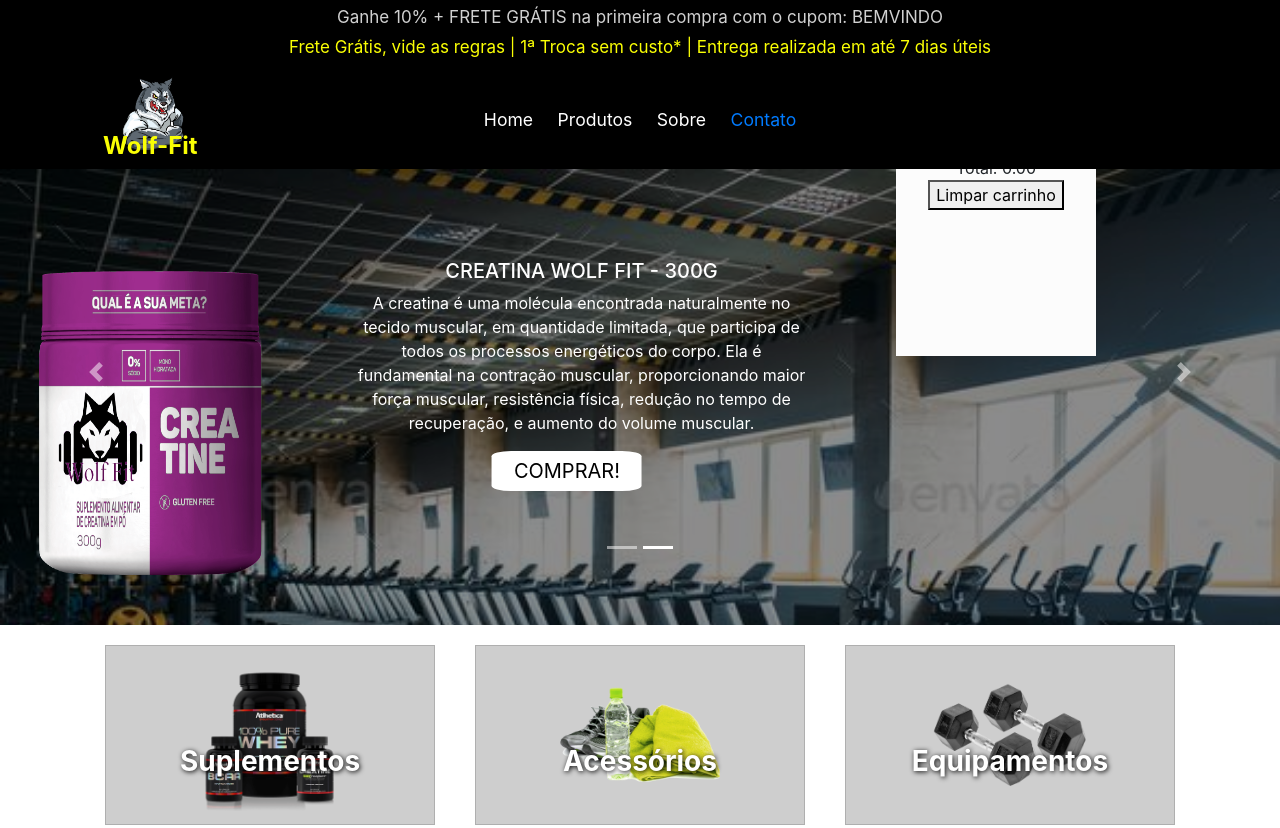
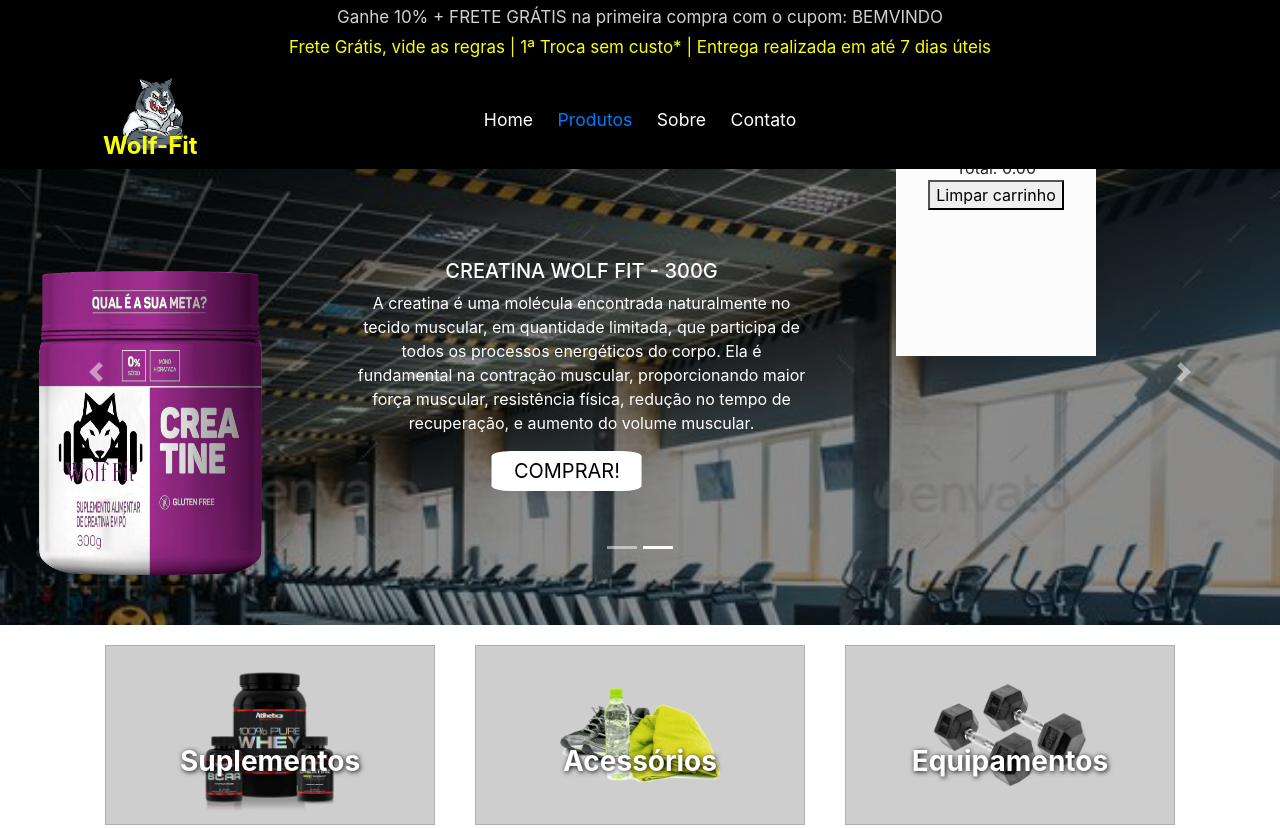
Before and after one commit to jhoneshark/projeto-empreendedorismo, a plain HTML site: page index.html in a window 1280 px wide. Shown: the top 828 px of the page. Drawn offline with nearby package versions, Linux system fonts and the light colour scheme.

Commit message:
Update index.html

```diff
--- a/index.html
+++ b/index.html
@@ -40,9 +40,9 @@
 
         <div class=menuSection>
             <span class="menuItem">Home</span>
-            <span class="menuItem">Produtos</span>
+            <span class="menuItem"><a href="./menu/products/produtos.html">Produtos</a></span>
             <span class="menuItem">Sobre</span>
-            <span class="menuItem"><a href="./menu/products/produtos.html">Contato</a></span>
+            <span class="menuItem">Contato</span>
         </div>
     </nav>
 
```
